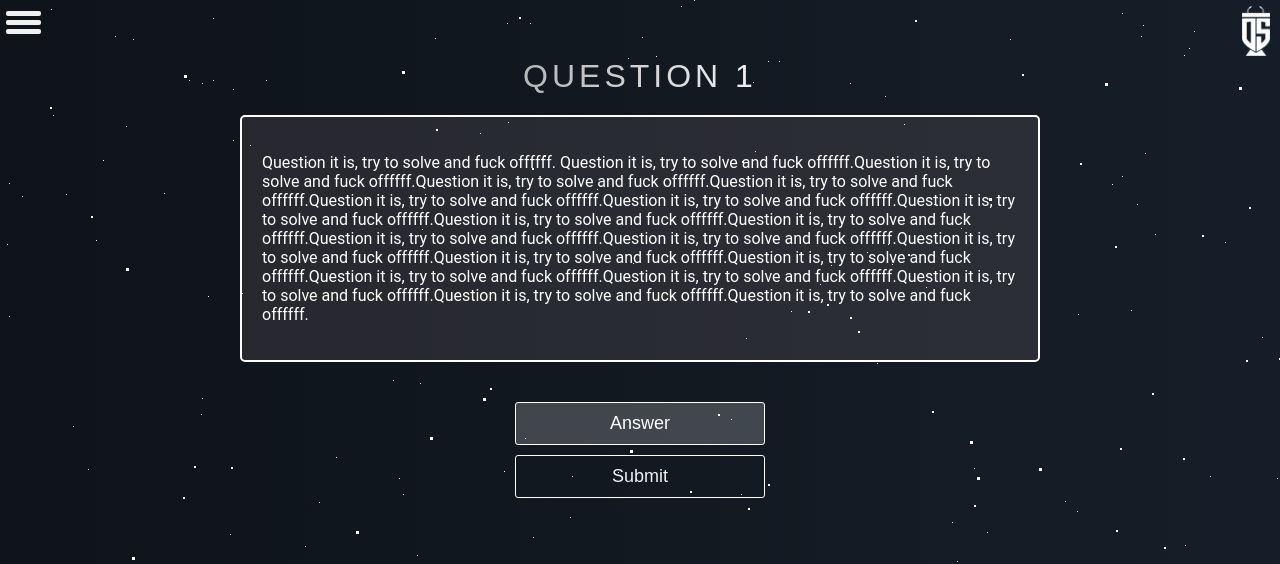
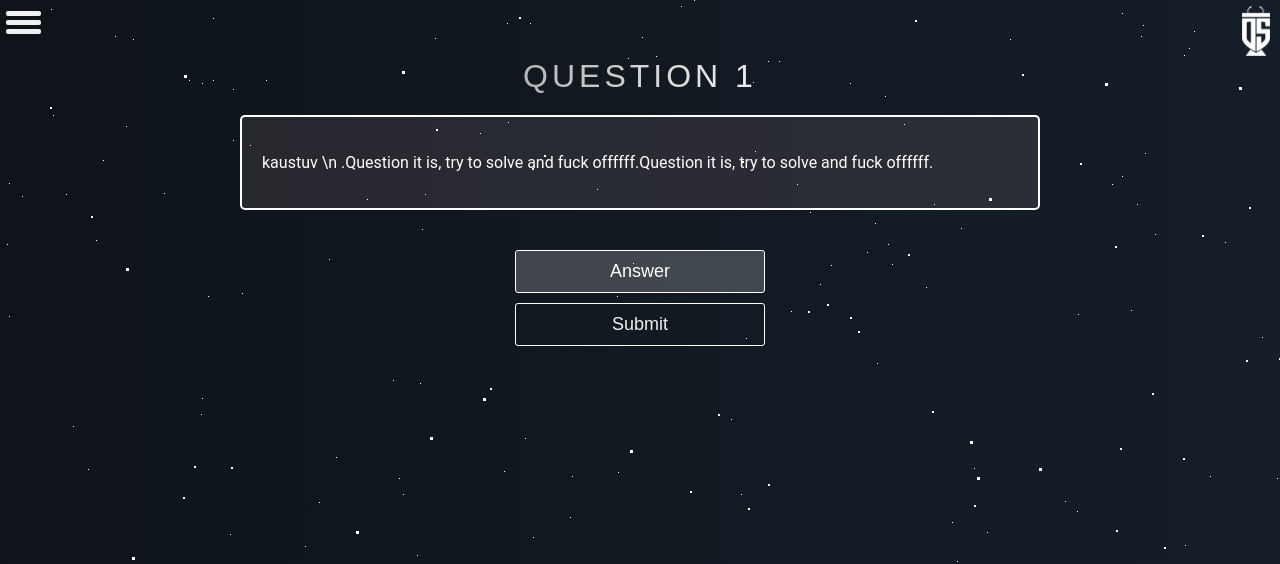
Before and after one commit to rishav4101/quizds, a Django app: page /questions/ in a window 1280 px wide. Shown: the top 564 px of the page. Run offline with Django 3.2, Linux system fonts and the light colour scheme; a user stored in the database is signed in; data comes from the database, SQL or seed files in the repository; some libraries are stand-ins or nearby versions.

Commit message:
Login feature working as expected

```diff
--- a/quiz/quiz/settings.py
+++ b/quiz/quiz/settings.py
@@ -149,6 +149,7 @@ SITE_ID = 1
 LOGIN_REDIRECT_URL ='/choosefile/'
 ACCOUNT_LOGOUT_REDIRECT_URL ='/'
 
+
 SOCIALACCOUNT_PROVIDERS = {
 
      'google': {
--- a/quiz/quiz/urls.py
+++ b/quiz/quiz/urls.py
@@ -16,7 +16,7 @@ Including another URLconf
 from django.contrib import admin
 from django.urls import path, include
 from django.conf.urls import url
-#import allauth
+
 
 from quizapp import views
 
@@ -27,6 +27,6 @@ urlpatterns = [
 
     path('admin/', admin.site.urls),
     url(r'^accounts/', include('allauth.urls')),
-  #  url(r'^accounts/logout', allauth.account.views.LogoutView, name='logout'),
+
 
 ]
--- a/quiz/quizapp/models.py
+++ b/quiz/quizapp/models.py
@@ -11,7 +11,7 @@ import datetime
 
 
 class Myusers(models.Model):
-    name = models.ForeignKey(to=User,on_delete=models.CASCADE)
+    name = models.CharField(max_length=50)
     email = models.CharField(max_length=50,default=None)
     choice = models.CharField(max_length=30)
     pointsfactor = models.IntegerField(default=0)   # The no. of correct answers
--- a/quiz/quizapp/views.py
+++ b/quiz/quizapp/views.py
@@ -17,19 +17,23 @@ def login(request):
 def choose(request):
 
     player = User.objects.first()
+    name = player.email
+    try:
 
-    try:
-        x=player.email
-        case = Myusers.objects.get(email=x)
+        case = Myusers.objects.get(email=player.email)
+
 
     except Myusers.DoesNotExist:
-        user = Myusers(name=player.first_name, email= player.email)
+        user = Myusers()
+        user.name = player.username
+        user.email = player.email
+        user.save()
 
         case = None
-        user.save()
 
 
-    name = player.name
+
+
     if case is None:
         firsttime = 1
         return render(request, 'choose.html', {'name':name, 'firsttime':firsttime})
@@ -42,4 +46,6 @@ def choose(request):
 
 @login_required
 def questions(request):
-    return render(request, 'questions.html')
+    player = User.objects.first()
+    name = player.username
+    return render(request, 'questions.html',{'name':name})
--- a/quiz/templates/questions.html
+++ b/quiz/templates/questions.html
@@ -58,20 +58,8 @@
 
     <div class="box">
 
-        <p>Question it is, try to solve and fuck offffff. Question it is, try to solve and fuck offffff.Question it
-            is,
-            try to solve and fuck offffff.Question it is, try to solve and fuck offffff.Question it is, try to solve
-            and
-            fuck offffff.Question it is, try to solve and fuck offffff.Question it is, try to solve and fuck
-            offffff.Question it is, try to solve and fuck offffff.Question it is, try to solve and fuck
-            offffff.Question
-            it is, try to solve and fuck offffff.Question it is, try to solve and fuck offffff.Question it is, try
-            to
-            solve and fuck offffff.Question it is, try to solve and fuck offffff.Question it is, try to solve and
-            fuck
-            offffff.Question it is, try to solve and fuck offffff.Question it is, try to solve and fuck
-            offffff.Question
-            it is, try to solve and fuck offffff.Question it is, try to solve and fuck offffff.Question it is, try
+        <p>{{name}} \n
+            .Question it is, try
             to
             solve and fuck offffff.Question it is, try to solve and fuck offffff.</p>
     </div>
```
Also changed, not shown: quiz/db.sqlite3, quiz/quizapp/migrations/0005_auto_20200509_0559.py (added).
